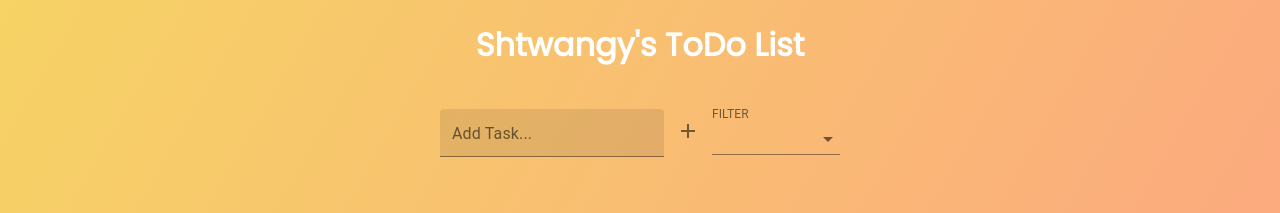
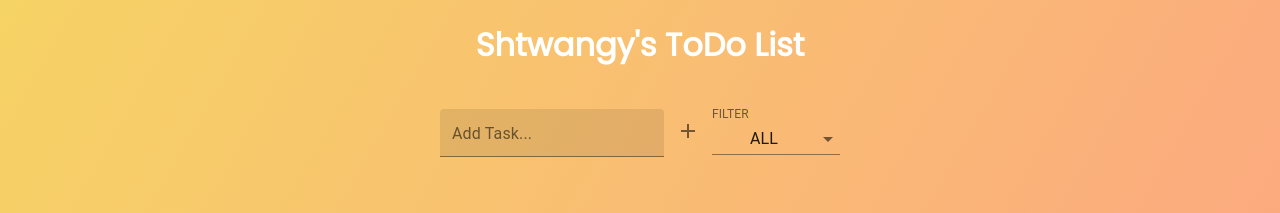
Before and after one commit to shtwangy/react-todo-app, a React (Create React App) app: page / in a window 1280 px wide. Shown: the top 213 px of the page. Built offline with nearby package versions, Linux system fonts and the light colour scheme.

Commit message:
fix(src/components/Form): remove unnecessary console log

```diff
--- a/src/components/Form.tsx
+++ b/src/components/Form.tsx
@@ -25,12 +25,10 @@ const Form: FC<Props> = (props: Props) => {
     const classes = useStyles();
 
     const inputTextHandler = (e: React.ChangeEvent<HTMLInputElement>) => {
-        console.log(e.target.value);
         props.setInputText(e.target.value);
     };
 
     const submitTodoHandler = () => {
-        console.log('submit');
         props.setTodos([
             ...props.todos,
             {
@@ -65,7 +63,7 @@ const Form: FC<Props> = (props: Props) => {
                 <SelectBox
                     label={'FILTER'}
                     required={true}
-                    value={'ALL'}
+                    value={'all'}
                     options={filters}
                     select={() => {}}
                 />
```
